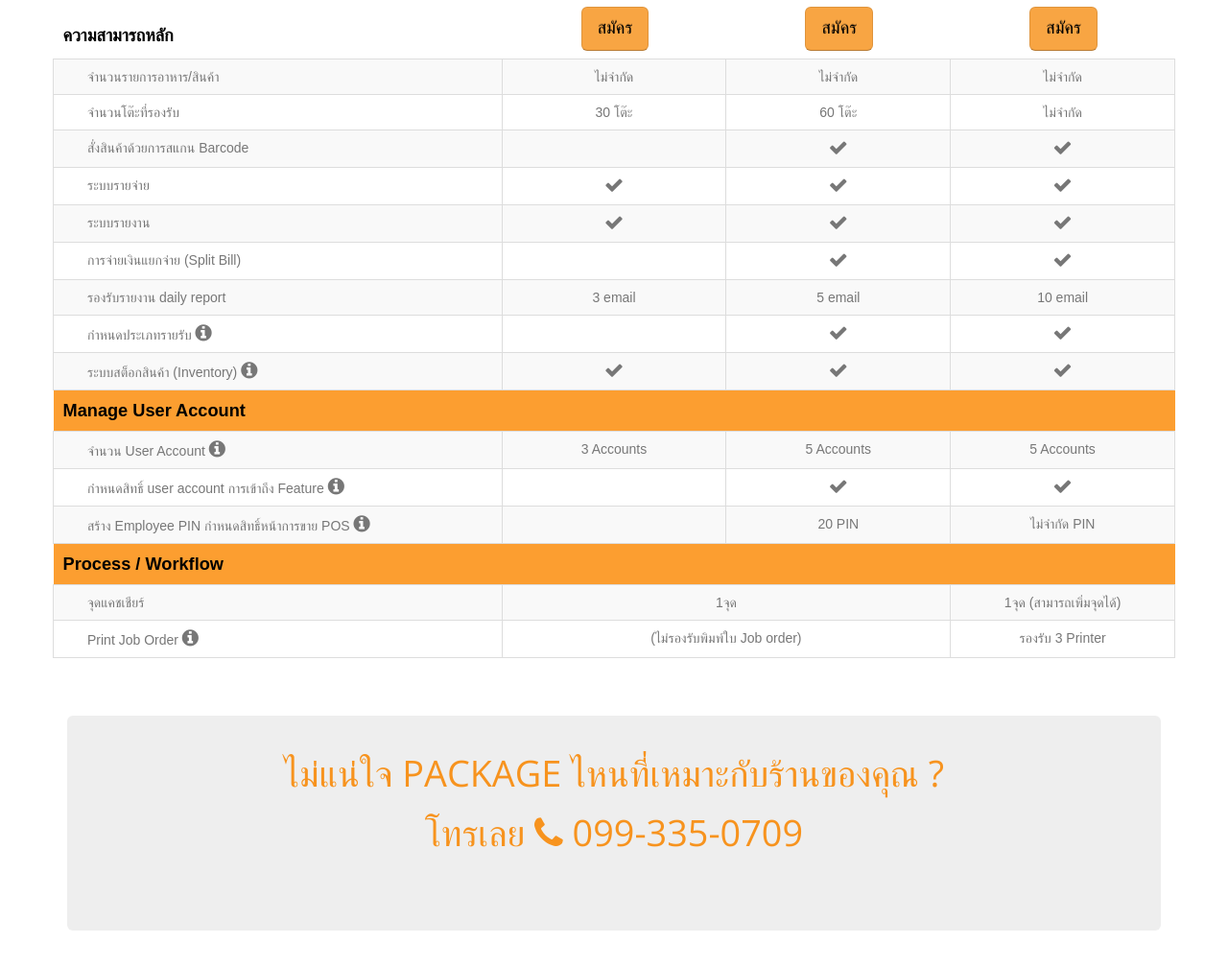
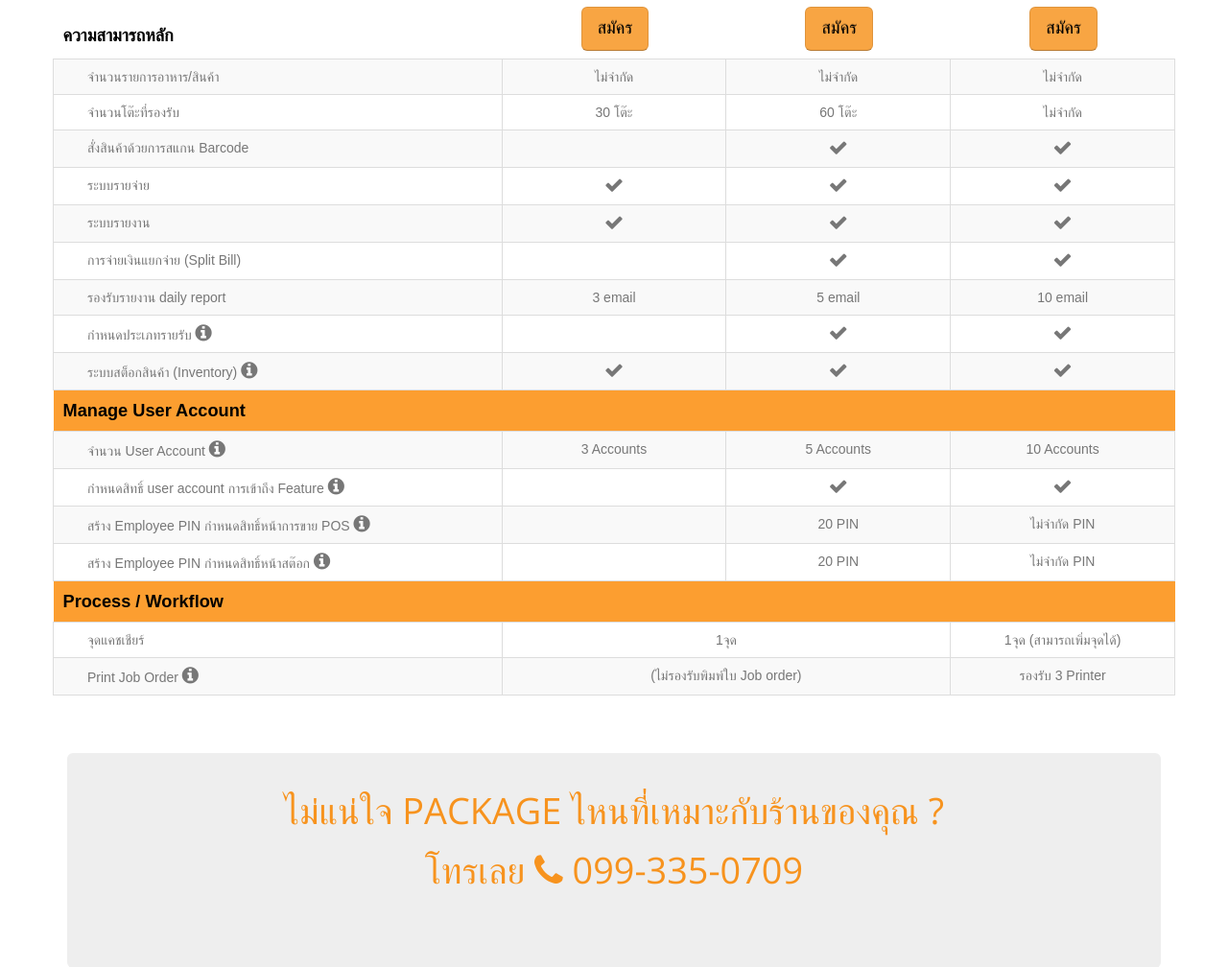
Before and after one commit to nuttapongegg/package.posx, a CodeIgniter 4 app: the page made by app/Views/Price.php in a window 1280 px wide. Shown: the part 444-1452 px from the top of the page at 96% size. Run offline with PHP 8.4 and a stand-in for CodeIgniter, Linux system fonts and the light colour scheme; the template is opened without the code that fills it, so the values that code supplies are empty; some libraries are stand-ins or nearby versions.

Commit message:
Edit Price Pin

```diff
--- a/app/Views/Price.php
+++ b/app/Views/Price.php
@@ -236,7 +236,7 @@
                                     </td>
                                     <td>3 Accounts</td>
                                     <td>5 Accounts</td>
-                                    <td>5 Accounts</td>
+                                    <td>10 Accounts</td>
                                 </tr>
                                 <tr class="border">
                                     <td>กำหนดสิทธิ์ user account การเข้าถึง Feature
@@ -249,6 +249,14 @@
                                 <tr class="border">
                                     <td>สร้าง Employee PIN กำหนดสิทธิ์หน้าการขาย POS
                                         <i class="icon icon-info-circle" data-container="body" data-toggle="popover" data-trigger="hover" data-placement="right" data-content="Employee PIN ใช้สำหรับระบุตัวตนผนักงาน และบอกสิทธิ์ในการใช้งานการขาย เช่น PIN : '1234' แคชเชียร์โอ็ต สามารถลดราคาได้ แต่ไม่สามารถ Void สินค้าได้ต้องให้ ผจก.มาทำการ VOID โดยใส่ PIN ที่ได้รับสิทธิ์การ VOID" data-original-title="" title=""></i>
+                                    </td>
+                                    <td> </td>
+                                    <td>20 PIN</td>
+                                    <td>ไม่จำกัด PIN</td>
+                                </tr>
+                                <tr class="border">
+                                    <td>สร้าง Employee PIN กำหนดสิทธิ์หน้าสต๊อก
+                                        <i class="icon icon-info-circle" data-container="body" data-toggle="popover" data-trigger="hover" data-placement="right" data-content="Employee PIN ใช้สำหรับระบุตัวตนผนักงาน และบอกสิทธิ์ในการใช้งานสต๊อก เช่น PIN : '1234' ผู้จัดการPP สามารถแก้ไขรายการในสต๊อกได้ แต่ไม่สามารถแก้ไขสูตร ได้ต้องให้ เจ้าของร้าน.มาทำการแก้ไข โดยใส่ PIN ที่ได้รับสิทธิ์การ Formula" data-original-title="" title=""></i>
                                     </td>
                                     <td> </td>
                                     <td>20 PIN</td>
```
